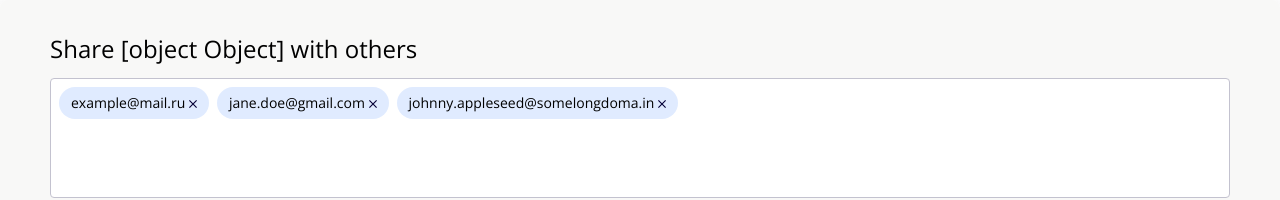
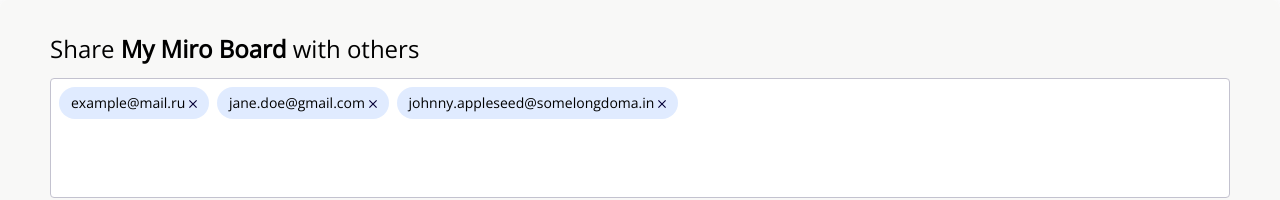
Before and after one commit to supernoir/email-editor-widget, a React app: page / in a window 1280 px wide. Shown: the top 200 px of the page. Built offline with nearby package versions, Linux system fonts and the light colour scheme.

Commit message:
fixes title use of shareableItem

```diff
--- a/src/components/Title/template.tsx
+++ b/src/components/Title/template.tsx
@@ -2,9 +2,14 @@
 import { StyledTitle, StyledHighlight } from './styles'
 
 interface TitleProps {
-  shareableItem: any
+  shareableItem: string
 }
 
-export const Title: React.FC<TitleProps> = (shareableItem) => {
-  return (<StyledTitle>{`Share ${<StyledHighlight>{shareableItem}</StyledHighlight>} with others`}</StyledTitle>)
+export const Title: React.FC<TitleProps> = ({ shareableItem }) => {
+  const displayTitle = (item: string) => {
+    return (<span>
+      Share <StyledHighlight>{item}</StyledHighlight> with others
+    </span>)
+  }
+  return <StyledTitle>{displayTitle(shareableItem)}</StyledTitle>
 }
--- a/src/index.tsx
+++ b/src/index.tsx
@@ -10,7 +10,7 @@
 	shareableItem?: string
 }
 
-const App: React.FC<AppProps> = (shareableItem) => {
+const App: React.FC<AppProps> = ({ shareableItem }) => {
 	const defaultShareableItem = "My Miro Board"
 	const getEmailButtonTranslation = `Add emails`
 	const getEmailCountButtonTranslation = `Get Emails count`
@@ -25,8 +25,7 @@
 		<ThemeProvider theme={defaultTheme}>
 			<GlobalStyle />
 			<StyledContainer>
-				<EmailInputWrapper shareableItem={defaultShareableItem} itemList={testListItems}>
-				</EmailInputWrapper>
+				<EmailInputWrapper shareableItem={defaultShareableItem} itemList={testListItems} />
 				<StyledActionsWrapper>
 					<Button onClick={(evt: any) => { console.log(evt) }} label={getEmailButtonTranslation}></Button>
 					<Button onClick={(evt: any) => { console.log(evt) }} label={getEmailCountButtonTranslation}></Button>
```
